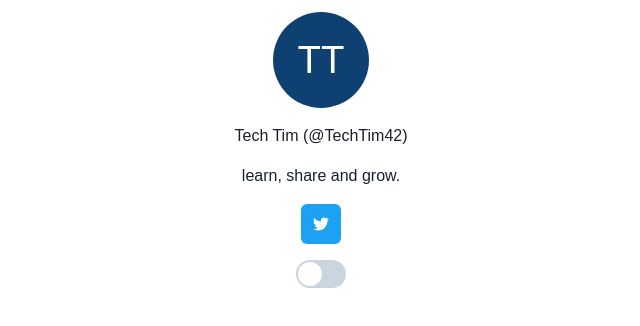
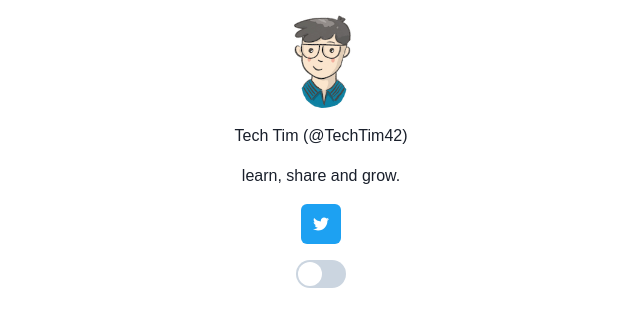
Before and after one commit to tim-hub/techtim-astro-bento-portfolio, a Next.js app: page / in a window 1280 px wide. Shown: the top 326 px of the page, without its empty margins (319-959 px from the left). Built offline with nearby package versions, Linux system fonts and the light colour scheme.

Commit message:
add picture

```diff
--- a/pages/index.tsx
+++ b/pages/index.tsx
@@ -12,7 +12,7 @@ const Home: NextPage = () => {
       {/*  <Box >@TechTim42</Box>*/}
       {/*</Flex>*/}
       <Tooltip label="Tech Tim" aria-label='A tooltip'>
-        <Avatar size='xl' name='Tech Tim'/>
+        <Avatar size='xl' name='Tech Tim' src={'/techtim42.png'}/>
       </Tooltip>
 
       <Text>
```
Also changed, not shown: public/techtim42.png (added).
